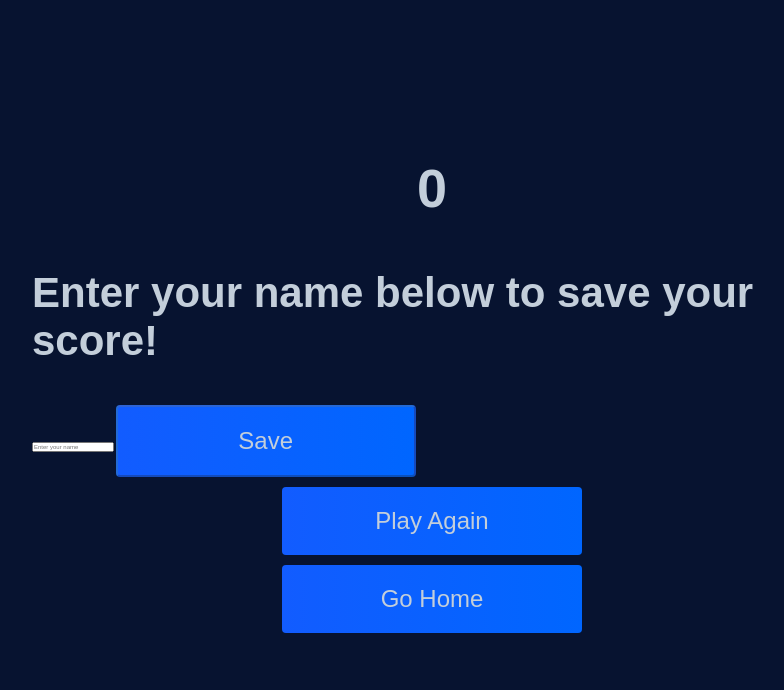
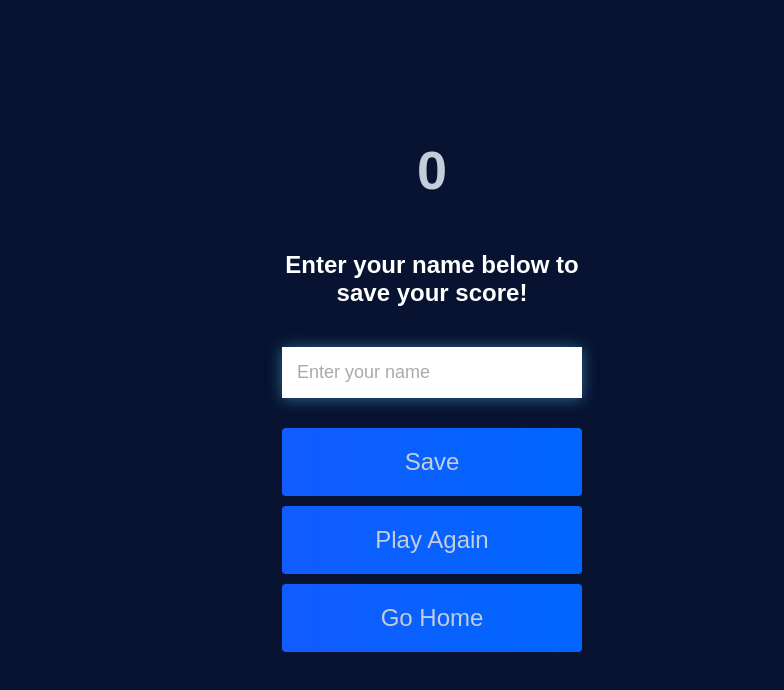
Before and after one commit to mobrewer/First-Project, a plain HTML site: page end.html in a window 1280 px wide. Shown: the whole page, without its empty margins (208-992 px from the left). Drawn offline with Linux system fonts and the light colour scheme.

Commit message:
Fixed link to end.html to display the page properly

```diff
--- a/end.html
+++ b/end.html
@@ -17,8 +17,8 @@
                 <button class="btn" id="saveScoreBtn" type="submit"
                 onclick="saveHighScore(event)" disabled>Save</button>
             </form>
-            <a href="./game.html" class="btn">Play Again</a>
-            <a href="/" class="btn">Go Home</a>
+            <a href="game.html" class="btn">Play Again</a>
+            <a href="index.html" class="btn">Go Home</a>
         </div>
     </div>
 </body>
--- a/style.css
+++ b/style.css
@@ -86,3 +86,42 @@ h2 {
 #highscore-btn:hover {
     box-shadow: 0 0.4rem 1.4rem 0 rgba(255, 255, 0, 0.5);
 }
+
+/* End page css */
+
+.end-form-container {
+    width: 100%;
+    display: flex;
+    flex-direction: column;
+    align-items: center;
+    max-width: 30rem;
+}
+
+input {
+    margin-bottom:  1rem;
+    width: 20rem;
+    padding: 1.5rem;
+    font-size: 1.8rem;
+    border: none;
+    box-shadow: 0 0.1rem 1.4rem 0 rgba(86, 185, 235, 0.5);
+}
+
+input::placeholder {
+    color: #aaa;
+}
+
+#username {
+    margin-bottom: 3rem;
+    width: 100%;
+    outline: none;
+}
+
+#end-text {
+    font-size: 2.4rem;
+    color: white;
+    text-align: center;
+}
+
+#saveScoreBtn {
+    border: none;
+}
```
Also changed, not shown: game.js (+4 -4 lines).
